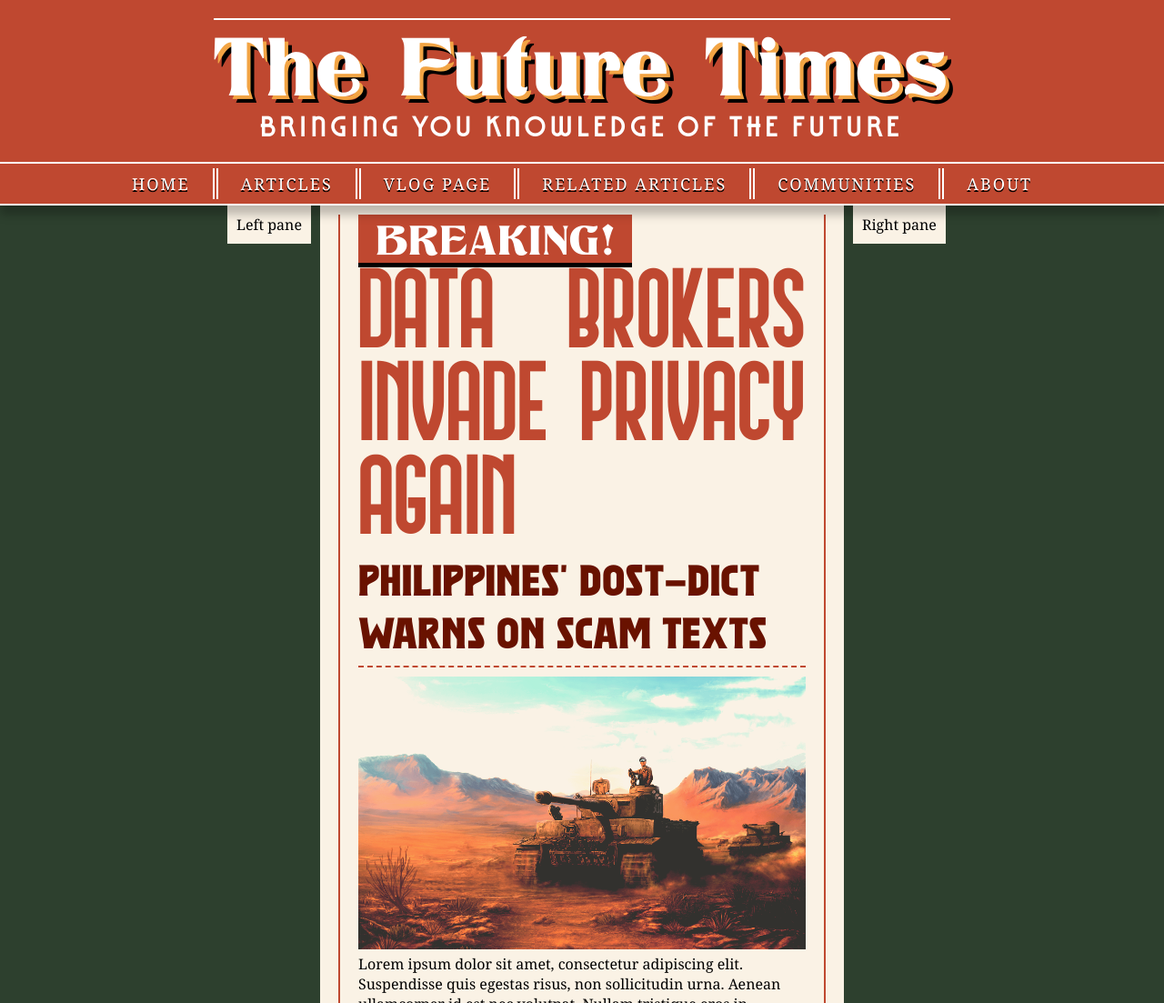
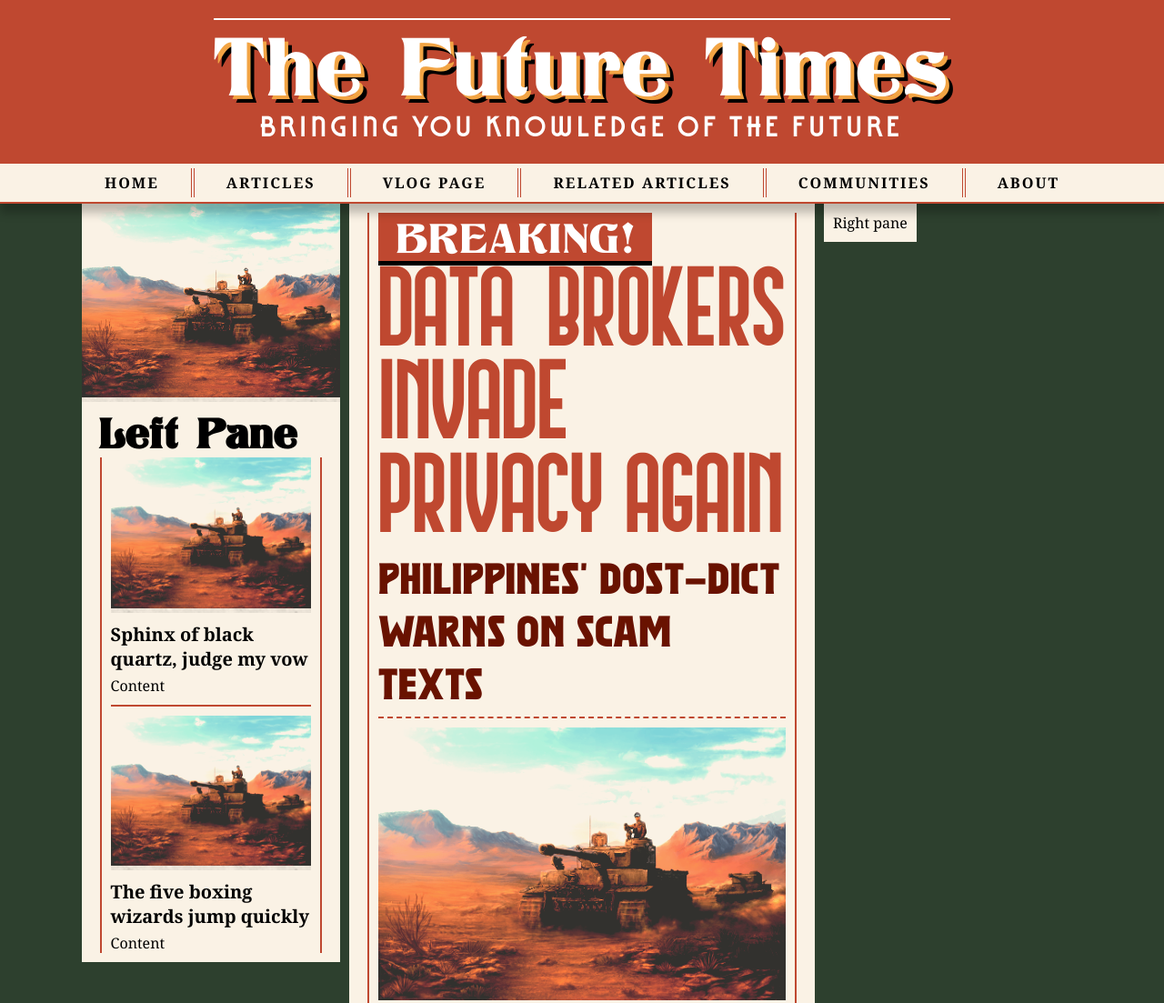
Before and after one commit to LordDomino/mst4-website-project, a plain HTML site: page index.html in a window 1280 px wide. Shown: the top 1103 px of the page at 91% size. Drawn offline with Linux system fonts and the light colour scheme.

Commit message:
Design changes

```diff
--- a/css/styles.css
+++ b/css/styles.css
@@ -52,6 +52,8 @@
     display: flex;
     flex-direction: column;
     height: 100%;
+    background-color: #faf2e5;
+    background-color: #dfd5c6;
     background-color: #2d402e;
 }
 
@@ -61,13 +63,12 @@
 
 h1 {
     font-family: "Titania", sans-serif;
-    font-size: 4em;
-    font-weight: bold;
+    font-size: 3em;
 }
 
 h2 {
     font-family: "Georgia", sans-serif;
-    font-size: 1.5em;
+    font-size: 1.25em;
     font-weight: bold;
 }
 
@@ -133,37 +134,40 @@
 }
 
 .main-nav {
-    border-top: 2px solid white;
-    border-bottom: 2px solid white;
     display: flex;
+    align-items: stretch;
+    gap: 5px;
+    border-top: 2px solid #bf4830;
+    border-bottom: 2px solid #bf4830;
     justify-content: center;
     font-size: large;
-    align-items: stretch;
-    gap: 5px;
+    background-color: #faf2e5;
 }
 
 .main-nav a {
-    padding: 10px 20px;
+    padding: 10px 30px;
     align-content: center;
     font-family: "Georgia", sans-serif;
+    font-size: 0.9em;
+    font-weight: bold;
     text-align: center;
     text-decoration: none;
-    text-shadow: 0px 2px black;
+    /* text-shadow: 0px 2px black; */
     text-transform: uppercase;
     letter-spacing: 2px;
-    color: white;
+    color: #000000;
     transition: 100ms;
 }
 
 .main-nav a:hover {
-    background-color: white;
+    background-color: #bf4830;
     text-shadow: none;
-    color: black;
+    color: rgb(255, 255, 255);
     transition: 100ms;
 }
 
 .main-nav .vr {
-  border-left: 6px double white;
+  border-left: 4px double #bf4830;
   height: inherit;
   margin: 5px 0px;
 }
@@ -175,6 +179,7 @@
     font-size: 6em;
     color: #bf4830;
     text-align: center;
+    text-shadow: 4px 4px #faf2e5, 8px 8px black;
     padding: 60px 20px;
 }
 
@@ -206,11 +211,10 @@
     flex-grow: 1;
 }
 
-
 .center-scroll {
     anchor-name: --center-scroll;
     margin: 0px auto;
-    width: 45vw;
+    width: 40vw;
     height: 100%;
     display: block;
     align-self: center;
@@ -218,8 +222,7 @@
 }
 
 .left-scroll {
-    margin: 0px 10px;
-    padding: 10px;
+    margin: 0px 10px 0px 7vw;
     display: block;
     position: fixed;
     position-anchor: --center-scroll;
@@ -229,7 +232,7 @@
 }
 
 .right-scroll {
-    margin: 0px 10px;
+    margin: 0px 50px 0px 10px;
     padding: 10px;
     display: block;
     position: fixed;
@@ -251,29 +254,26 @@
 .col {
     display: flex;
     flex-direction: column;
+    gap: 5px;
 }
 
 .article-box {
     display: flex;
+    flex-direction: row;
     gap: 10px;
-    width: 100%;
+    /* width: 100%; */
 }
 
-section#main-news {
+section {
     display: flex;
     flex-direction: column;
-    padding: 0px 20px;
     gap: 5px;
     border-left: 2px solid #bf4830;
     border-right: 2px solid #bf4830;
+    padding: 0px 10px;
 }
 
 section#tips {
-    display: flex;
-    flex-direction: column;
-    border-left: 2px solid #bf4830;
-    border-right: 2px solid #bf4830;
-    padding: 0px 20px;
     gap: 10px;
 }
 
@@ -292,7 +292,6 @@
 }
 
 .img-cont.thumbnail {
-    max-width: 30vw;
     max-height: 300px;
 }
 
@@ -313,3 +312,19 @@
     border-top: 2px dashed #bf4830;
     padding: 10px 0px 0px 0px;
 }
+
+@media only screen and (max-width: 1280px) {
+
+    .article-box {
+        flex-direction: column;
+    }
+
+}
+
+@media only screen and (max-width: 900px) {
+
+    .row {
+        flex-direction: column;
+    }
+
+}
--- a/index.html
+++ b/index.html
@@ -67,8 +67,37 @@
           </section>
         </div>
       </div>
+
       <div class="left-scroll">
-        Left pane
+        <div class="img-cont thumbnail">
+          <img src="./img/img.png" alt="">
+        </div>
+        <div class="container">
+          <h1>Left Pane</h1>
+          <section>
+            <div class="row" style="flex-direction: column;">
+              <div class="article-box">
+                <div class="img-cont small-thumbnail" style="float: left">
+                  <img src="./img/img.png" alt="">
+                </div>
+                <div class="col">
+                  <h2>Sphinx of black quartz, judge my vow</h2>
+                  <p>Content</p>
+                </div>
+              </div>
+              <div class="sep"></div>
+              <div class="article-box">
+                <div class="img-cont small-thumbnail" style="float: left">
+                  <img src="./img/img.png" alt="">
+                </div>
+                <div class="col">
+                  <h2>The five boxing wizards jump quickly</h2>
+                  <p>Content</p>
+                </div>
+              </div>
+            </div>
+          </section>
+        </div>
       </div>
       <div class="right-scroll">
         Right pane
```
